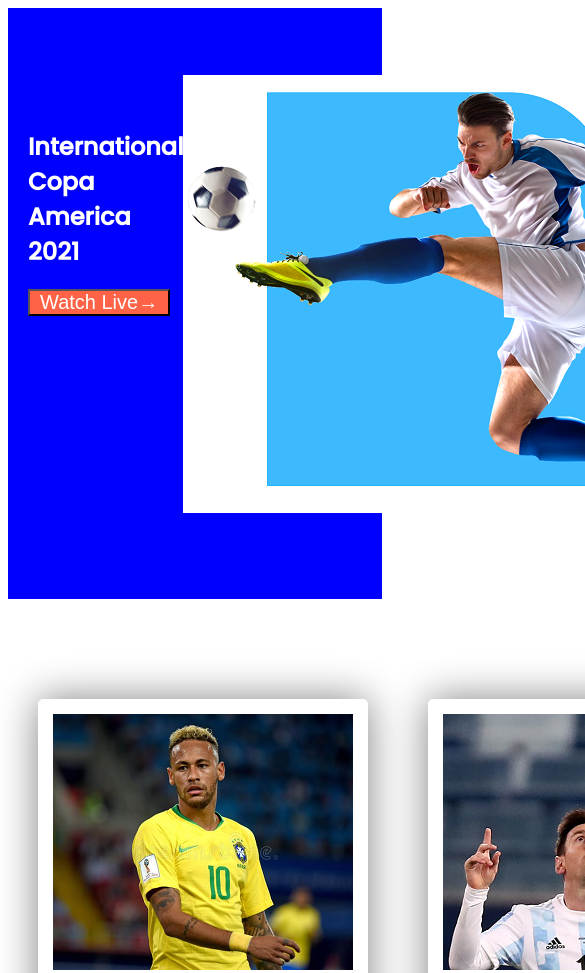
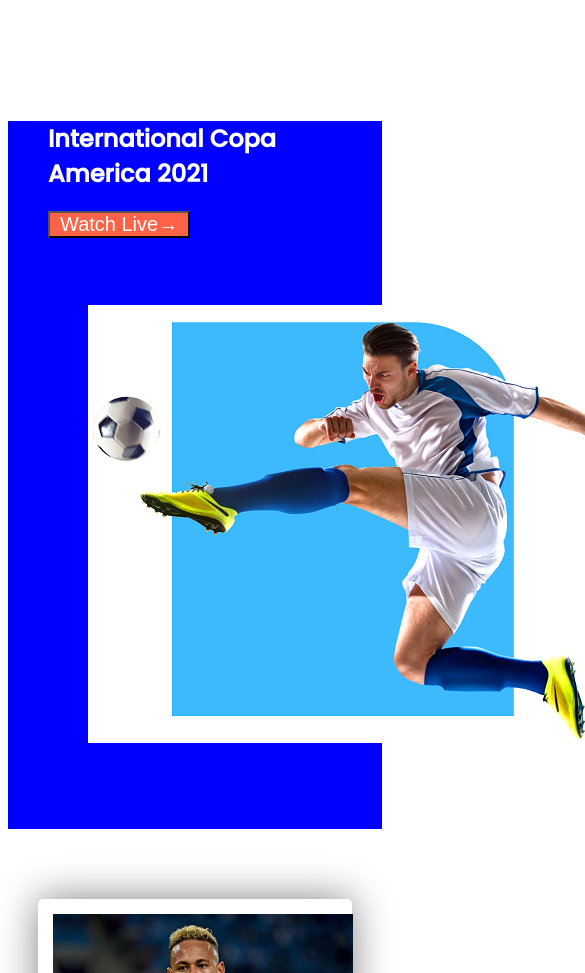
Before and after one commit to Sojibislam2/football-club, a plain HTML site: page index.html in a window 390 px wide. Shown: the top 973 px of the page, 585 px wide, since content can reach past the window. Drawn offline with Linux system fonts and the light colour scheme.

Commit message:
last commit

```diff
--- a/index.html
+++ b/index.html
@@ -13,14 +13,12 @@
 
     <main>
         <section class="section-start">
-            <div class="head-section">
-                <div class="font-size">
-                    <h1>International Copa America 2021</h1>
-                    <button>Watch Live→</button>
-                </div>
-                <div class="head-image">
-                    <img src="images/banner.png" alt="">
-                </div>
+            <div class=" font-size">
+                <h1>International Copa America 2021</h1>
+                <button>Watch Live→</button>
+            </div>
+            <div class="head-image">
+                <img src="images/banner.png" alt="">
             </div>
         </section>
         <section class="player-list">
--- a/style.css
+++ b/style.css
@@ -1,16 +1,17 @@
 @import url('https://fonts.googleapis.com/css2?family=Poppins:wght@500&display=swap');
+
+body{
+    font-family: 'Poppins', sans-serif;
+}
 
 /* start main  */
 
 .section-start{
     background-color: blue;
-    font-family: 'Poppins', sans-serif;
-    padding-bottom: 86px;
-}
-.head-section{
-    display: flex;
-    justify-content: space-around;
-    margin: 0 20px;
+       padding-bottom: 86px;
+       display: flex;
+       padding-left: 40px;
+
 }
 
 .font-size h1{
@@ -19,18 +20,15 @@
     margin-top: 121px;
 }
 .font-size:hover button{
-transform: translate(200px);
-}
+    transform: translate(100px);
+    }
 
 .head-image{
     width: 556px;
     height: 438px;
     margin-top: 67px;
-}
-
-body{
-    font-family: 'Poppins', sans-serif;
-}
+    padding-left: 40px;
+ }
 
 .player-list{
     display: grid;
@@ -71,3 +69,13 @@
 }
 
 /* media quaries */
+@media (max-width: 700px) {
+    .player-list{
+        display: block;
+        flex-direction: column;
+    }
+    .section-start{
+        display: block;
+        flex-direction: column;
+    }
+}
```
